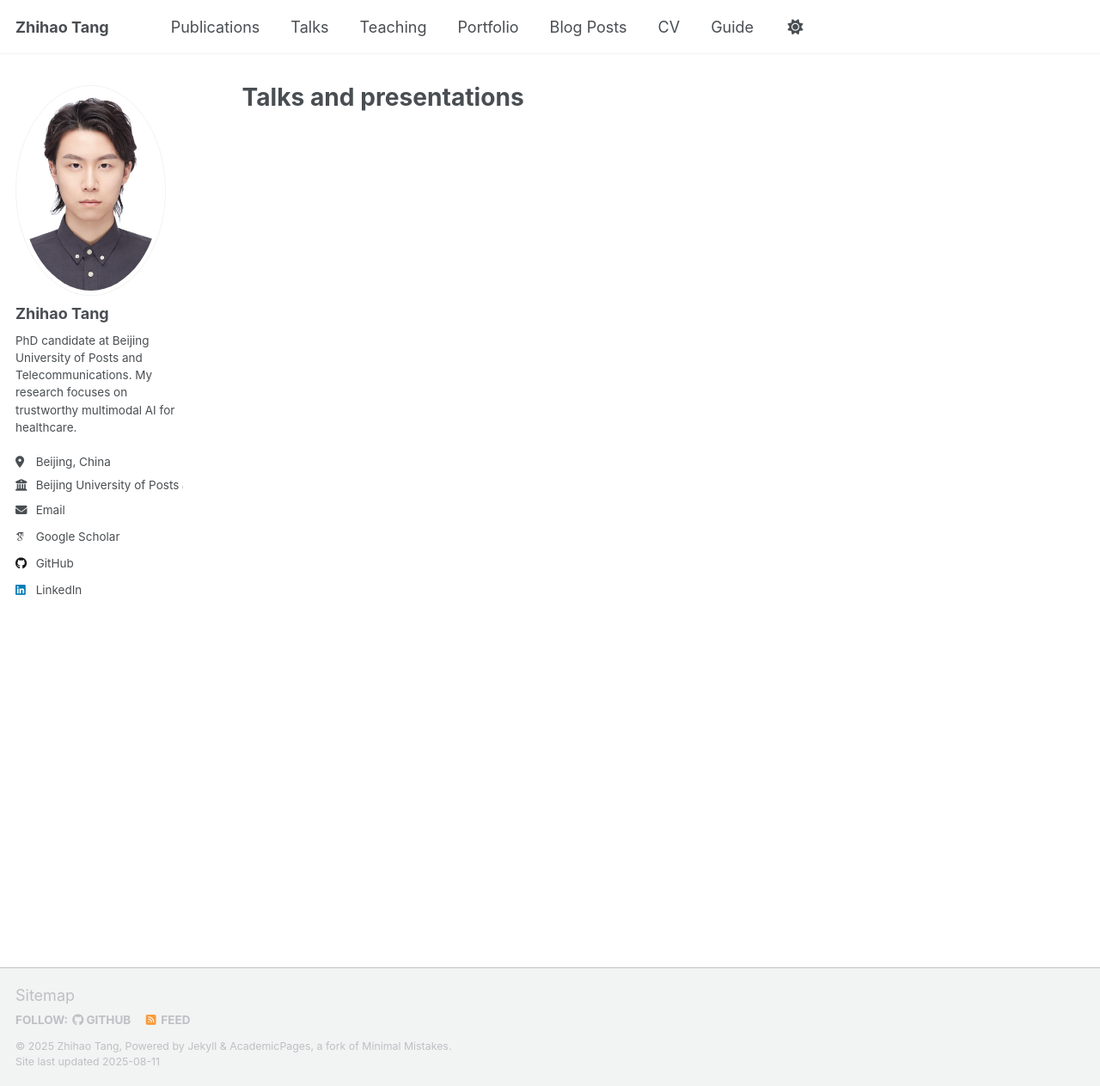
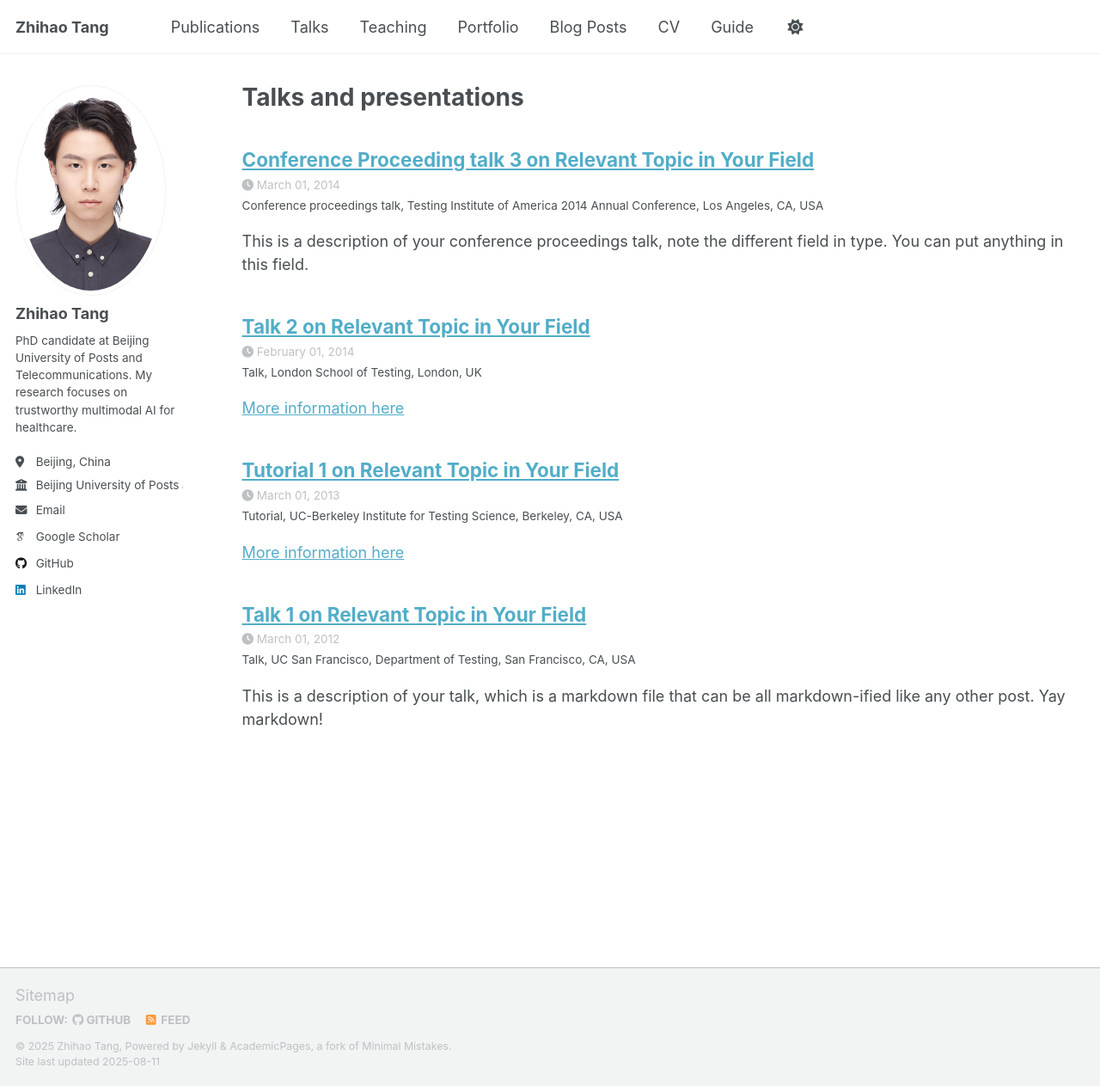
Before and after one commit to t-zhihao/t-zhihao.github.io, a Jekyll site: the page built from _pages/talks.html, in a window 1280 px wide and 1263 px high. Shown: the whole window at 86% size. Built offline with Jekyll 4.4.1, drawn with Linux system fonts in a browser that asks for light colours; some web fonts are replaced; a script that is not in the unit is left out; part of the change alters nothing that is shown.

```diff
--- a/_config.yml
+++ b/_config.yml
@@ -217,18 +217,18 @@ kramdown:
 
 # These settings control the types of collections used by the template
 collections:
-  # teaching:
-  #   output: true
-  #   permalink: /:collection/:path/
+  teaching:
+    output: true
+    permalink: /:collection/:path/
   publications:
     output: true
     permalink: /:collection/:path/
-  # portfolio:
-  #   output: true
-  #   permalink: /:collection/:path/
-  # talks:
-  #   output: true
-  #   permalink: /:collection/:path/
+  portfolio:
+    output: true
+    permalink: /:collection/:path/
+  talks:
+    output: true
+    permalink: /:collection/:path/
 
 
 # These settings control how pages and collections are included in the site
@@ -258,7 +258,7 @@ defaults:
     values:
       layout: single
       author_profile: true
-      share: true
+      share: false
       comments: true
   # _publications
   - scope:
```
